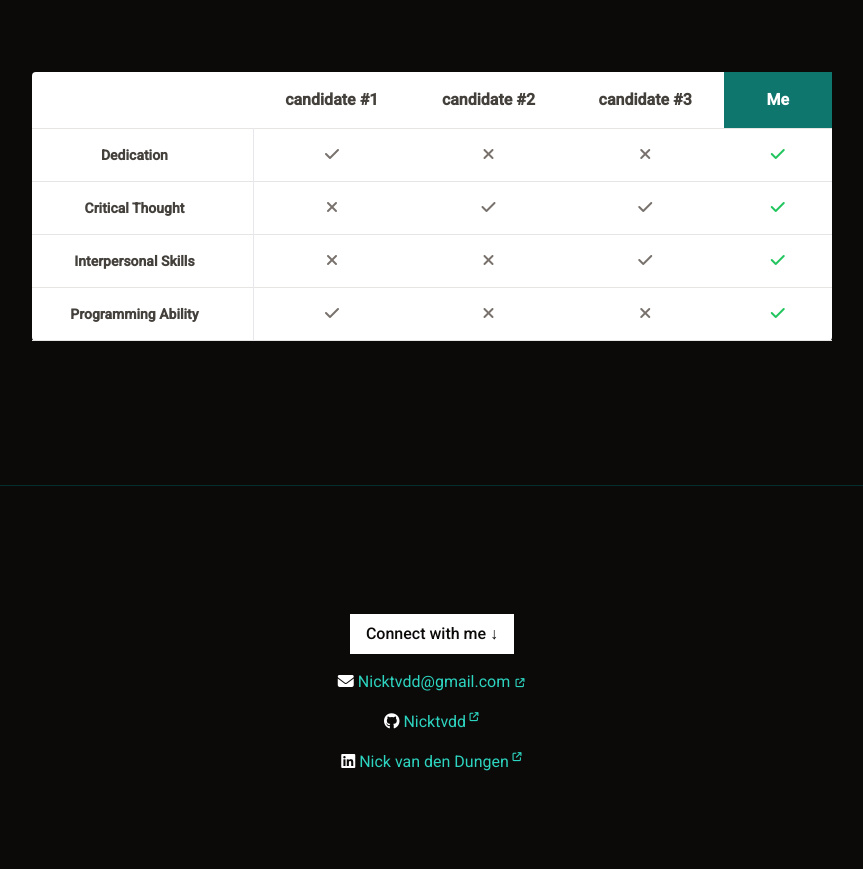
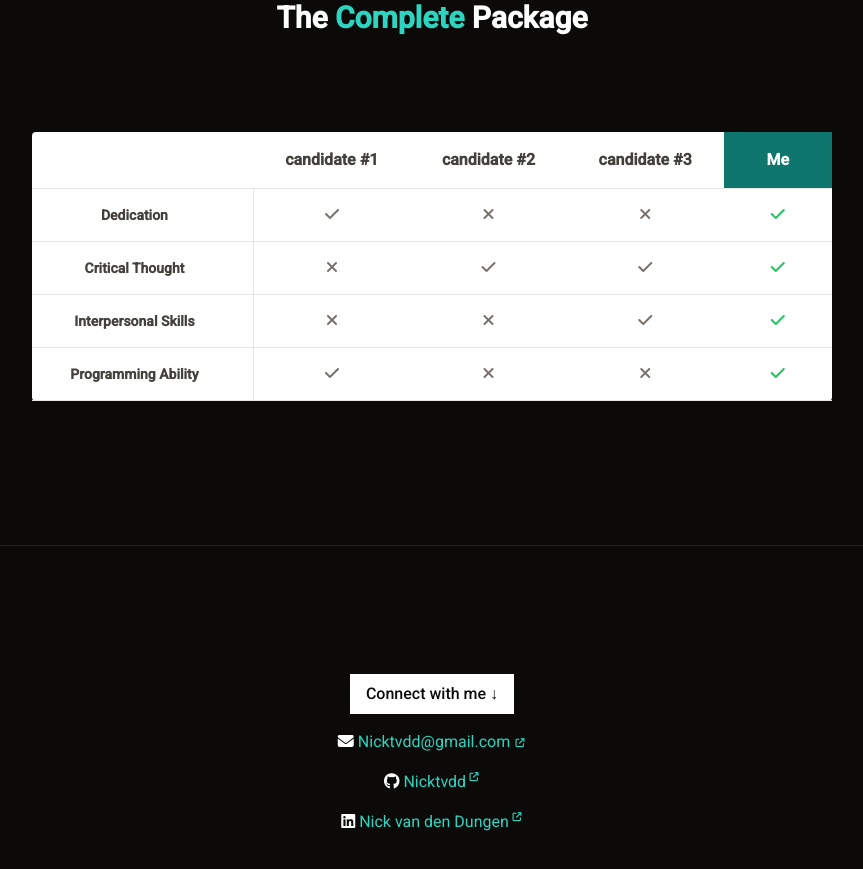
Before and after one commit to Nicktvdd/portfolio, a SvelteKit app: page / in a window 1280 px wide. Shown: the part 2680-3549 px from the top of the page, without its empty margins (208-1071 px from the left). Built offline with nearby package versions, Linux system fonts and the light colour scheme.

Commit message:
name on one line

```diff
--- a/src/components/Main.svelte
+++ b/src/components/Main.svelte
@@ -35,13 +35,13 @@
       class="flex flex-col lg:justify-center text-center lg:text-left gap-6 md:gap-8 lg:gap-10"
     >
       <h2 class="font-semibold text-4xl sm:text-5xl md:text-6xl">
-        Hi! I'm <span class="poppins text-teal-400">Nick</span> Van den Dungen<br
+        Hi! I'm <br><span class="poppins text-teal-400">Nick</span> Van den Dungen<br
         />Full Stack
         <span class="poppins text-teal-400">Developer</span>
       </h2>
       <p class="text-base sm:text-lg md:text-xl">
-        My <span class="text-teal-400">favorite tech</span> includes Javascript
-        (NEXT.JS or SvelteKit), TailwindCSS, Node.js + Express.js & MongoDB!
+        My <span class="text-teal-400">favorite tech</span> includes Javascript (NEXT.JS
+        or SvelteKit), TailwindCSS, Node.js + Express.js & MongoDB!
       </p>
       <a
         class="blueShadow mx-auto lg:mr-auto lg:ml-0 text-base sm:text-lg md:text-xl poppins relative overflow-hidden px-6 py-3 group rounded-full bg-white text-stone-950
@@ -144,7 +144,9 @@
         </div>
       {/each}
     </div>
-    <h5 class="text-2xl sm:text-3xl font-semibold text-center poppins">The <span class="text-teal-400 poppins">Complete</span> Package</h5>
+    <h5 class="text-2xl sm:text-3xl font-semibold text-center poppins">
+      The <span class="text-teal-400 poppins">Complete</span> Package
+    </h5>
     <div
       class="flex flex-col overflow-x-scroll md:overflow-x-auto gap-10 max-w-[800px] mx-auto w-full"
     >
@@ -162,36 +164,48 @@
         </thead>
         <tbody>
           <tr class="border-b border-solid border-stone-200">
-            <td class="border-r border-solid bord-white pl-4 pr-8 py-4 font-semibold text-sm whitespace-nowrap">
-              Dedication</td>
-              <td><i class="fa-solid fa-check text-stone-500"></i></td>
-              <td><i class="fa-solid fa-xmark text-stone-500"></i></td>
-              <td><i class="fa-solid fa-xmark text-stone-500"></i></td>
-              <td><i class="fa-solid fa-check text-green-500"></i></td>
+            <td
+              class="border-r border-solid bord-white pl-4 pr-8 py-4 font-semibold text-sm whitespace-nowrap"
+            >
+              Dedication</td
+            >
+            <td><i class="fa-solid fa-check text-stone-500" /></td>
+            <td><i class="fa-solid fa-xmark text-stone-500" /></td>
+            <td><i class="fa-solid fa-xmark text-stone-500" /></td>
+            <td><i class="fa-solid fa-check text-green-500" /></td>
           </tr>
           <tr class="border-b border-solid border-stone-200">
-            <td class="border-r border-solid bord-white pl-4 pr-8 py-4 font-semibold text-sm whitespace-nowrap">
-              Critical Thought</td>
-              <td><i class="fa-solid fa-xmark text-stone-500"></i></td>
-              <td><i class="fa-solid fa-check text-stone-500"></i></td>
-              <td><i class="fa-solid fa-check text-stone-500"></i></td>
-              <td><i class="fa-solid fa-check text-green-500"></i></td>
+            <td
+              class="border-r border-solid bord-white pl-4 pr-8 py-4 font-semibold text-sm whitespace-nowrap"
+            >
+              Critical Thought</td
+            >
+            <td><i class="fa-solid fa-xmark text-stone-500" /></td>
+            <td><i class="fa-solid fa-check text-stone-500" /></td>
+            <td><i class="fa-solid fa-check text-stone-500" /></td>
+            <td><i class="fa-solid fa-check text-green-500" /></td>
           </tr>
           <tr class="border-b border-solid border-stone-200">
-            <td class="border-r border-solid bord-white pl-4 pr-8 py-4 font-semibold text-sm whitespace-nowrap">
-              Interpersonal Skills</td>
-              <td><i class="fa-solid fa-xmark text-stone-500"></i></td>
-              <td><i class="fa-solid fa-xmark text-stone-500"></i></td>
-              <td><i class="fa-solid fa-check text-stone-500"></i></td>
-              <td><i class="fa-solid fa-check text-green-500"></i></td>
+            <td
+              class="border-r border-solid bord-white pl-4 pr-8 py-4 font-semibold text-sm whitespace-nowrap"
+            >
+              Interpersonal Skills</td
+            >
+            <td><i class="fa-solid fa-xmark text-stone-500" /></td>
+            <td><i class="fa-solid fa-xmark text-stone-500" /></td>
+            <td><i class="fa-solid fa-check text-stone-500" /></td>
+            <td><i class="fa-solid fa-check text-green-500" /></td>
           </tr>
           <tr class="border-b border-solid border-stone-200">
-            <td class="border-r border-solid bord-white pl-4 pr-8 py-4 font-semibold text-sm whitespace-nowrap">
-              Programming Ability</td>
-              <td><i class="fa-solid fa-check text-stone-500"></i></td>
-              <td><i class="fa-solid fa-xmark text-stone-500"></i></td>
-              <td><i class="fa-solid fa-xmark text-stone-500"></i></td>
-              <td><i class="fa-solid fa-check text-green-500"></i></td>
+            <td
+              class="border-r border-solid bord-white pl-4 pr-8 py-4 font-semibold text-sm whitespace-nowrap"
+            >
+              Programming Ability</td
+            >
+            <td><i class="fa-solid fa-check text-stone-500" /></td>
+            <td><i class="fa-solid fa-xmark text-stone-500" /></td>
+            <td><i class="fa-solid fa-xmark text-stone-500" /></td>
+            <td><i class="fa-solid fa-check text-green-500" /></td>
           </tr>
         </tbody>
       </table>
```
